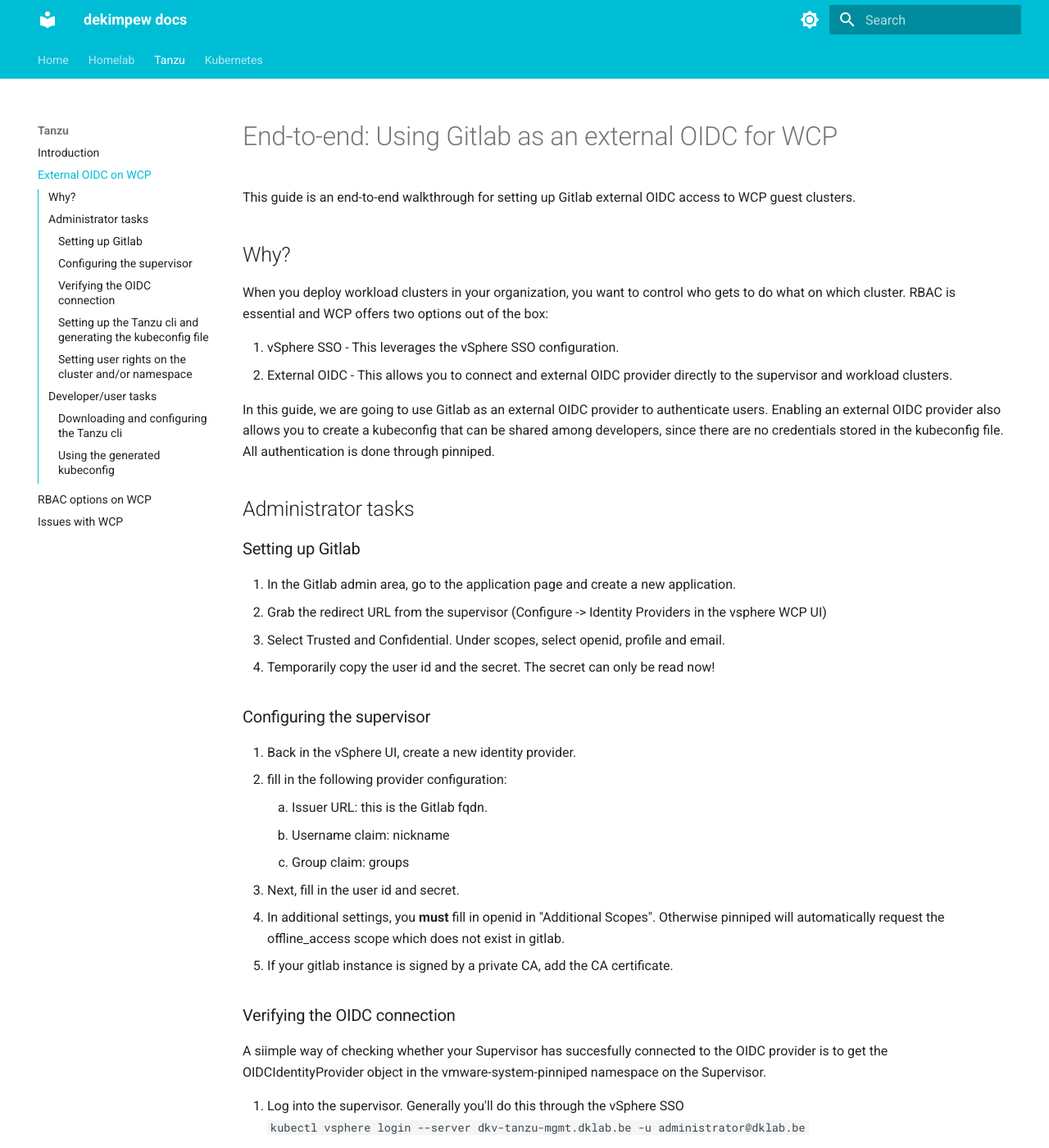
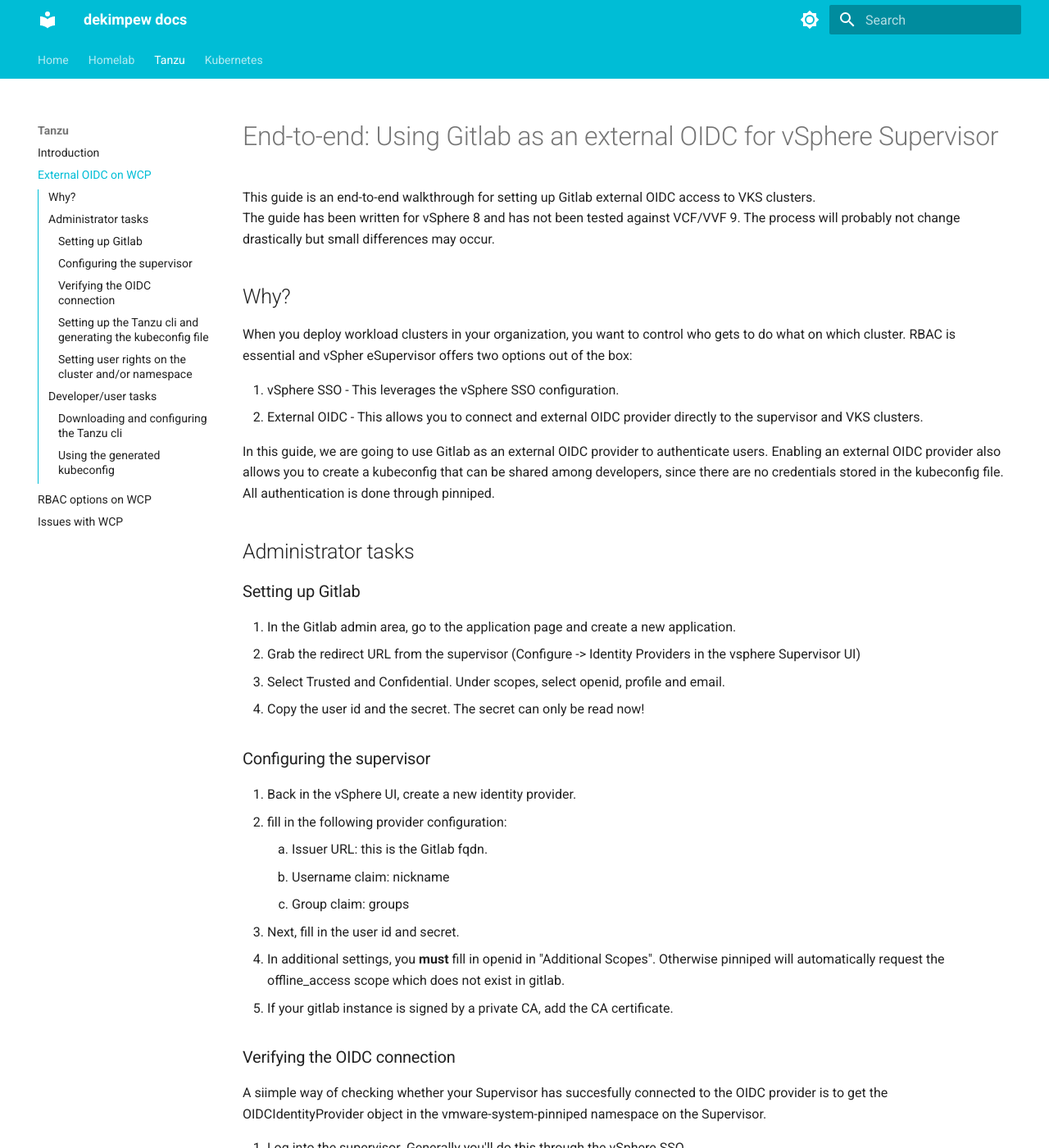
Before and after one commit to dekimpew/dekimpew.github.io, an MkDocs documentation site: the page built from docs/tanzu/wcp_oidc.md, in a window 1280 px wide and 1400 px high. Shown: the whole window at 82% size. Built offline with MkDocs 1.6.1 and Material for MkDocs 9.7.7, drawn with Linux system fonts in a browser that asks for light colours; some of the changed text lies outside the part shown.

Commit message:
Update VKS RBAC documentation

````diff
--- a/docs/tanzu/wcp_oidc.md
+++ b/docs/tanzu/wcp_oidc.md
@@ -1,10 +1,12 @@
-# End-to-end: Using Gitlab as an external OIDC for WCP
-This guide is an end-to-end walkthrough for setting up Gitlab external OIDC access to WCP guest clusters.
+# End-to-end: Using Gitlab as an external OIDC for vSphere Supervisor
+This guide is an end-to-end walkthrough for setting up Gitlab external OIDC access to VKS clusters.
+The guide has been written for vSphere 8 and has not been tested against VCF/VVF 9. The process will probably not change drastically but small differences may occur.
+
 ## Why?
-When you deploy workload clusters in your organization, you want to control who gets to do what on which cluster. RBAC is essential and WCP offers two options out of the box:
+When you deploy workload clusters in your organization, you want to control who gets to do what on which cluster. RBAC is essential and vSpher eSupervisor offers two options out of the box:
 
 1. vSphere SSO - This leverages the vSphere SSO configuration.
-2. External OIDC - This allows you to connect and external OIDC provider directly to the supervisor and workload clusters.
+2. External OIDC - This allows you to connect and external OIDC provider directly to the supervisor and VKS clusters.
 
 In this guide, we are going to use Gitlab as an external OIDC provider to authenticate users.
 Enabling an external OIDC provider also allows you to create a kubeconfig that can be shared among developers, since there are no credentials stored in the kubeconfig file. All authentication is done through pinniped.
@@ -13,9 +15,9 @@ Enabling an external OIDC provider also allows you to create a kubeconfig that c
 
 ### Setting up Gitlab
 1. In the Gitlab admin area, go to the application page and create a new application.
-2. Grab the redirect URL from the supervisor (Configure -> Identity Providers in the vsphere WCP UI)
+2. Grab the redirect URL from the supervisor (Configure -> Identity Providers in the vsphere Supervisor UI)
 3. Select Trusted and Confidential. Under scopes, select openid, profile and email.
-4. Temporarily copy the user id and the secret. The secret can only be read now!
+4. Copy the user id and the secret. The secret can only be read now!
 
 ### Configuring the supervisor
 1. Back in the vSphere UI, create a new identity provider.
@@ -45,7 +47,7 @@ oidc-idp   https://git.dklab.be   Ready    20h
 ### Setting up the Tanzu cli and generating the kubeconfig file
 The next step is to generate a kubeconfig that leverages pinniped to connect to Gitlab.
 
-1. Check the correct version to download from this [Compatibility matrix](https://docs.vmware.com/en/VMware-Tanzu-CLI/index.html#compatibility-with-vmware-tanzu-products-1)
+1. Check the correct version to download from this [Compatibility matrix](https://techdocs.broadcom.com/us/en/vmware-tanzu/standalone-components/tanzu-cli/1-5/cli/release-notes-core-cli.html) at the bottom of the page. For vSphere Supervisor and VKS, this is version __1.1.0__.
 2. Once you've installed the tanzu binary, install the basic TKG group:
 ```
 tanzu plugin install --group vmware-tkg/default
@@ -73,7 +75,7 @@ See the flowchart and explanation [here](rbac_on_wcp.md)
 As a developer, there are less steps to execute to be able to connect to the workload cluster.
 
 ### Downloading and configuring the Tanzu cli
-You can follow the same matrix as in the previous chapter to determine what Tanzu cli version you require: [Compatibility matrix](https://docs.vmware.com/en/VMware-Tanzu-CLI/index.html#compatibility-with-vmware-tanzu-products-1)
+You can follow the same matrix as in the previous chapter to determine what Tanzu cli version you require. As mentioned above, for vSphere Supervisor on vSphere 8 this means version __1.1.0__.
 
 1. Install the correct Tanzu cli version.
 2. Install the basic TKG group (this contains the required pinniped plugin)
@@ -82,5 +84,5 @@ tanzu plugin install --group vmware-tkg/default
 ```
 
 ### Using the generated kubeconfig
-As a part of the Administrator workflow, you as a developer or user should have received a kubeconfig file.
-You can now use the kubeconfig file as usual with kubectl. On first use, a browser window will open requiring you to log into Gitlab. Once logged in you can now
+As a part of the Administrator workflow, you as a developer or user should have received a kubeconfig file from a platform administrator.
+You can now use the kubeconfig file as usual with kubectl. On first use, a browser window will open requiring you to log into Gitlab. Once logged in you can manage your resources according to what's allowed in the assigned RoleBinding or ClusterRoleBinding.
````
Also changed, not shown: docs/tanzu/rbac_on_wcp.md (+4 -4 lines).
